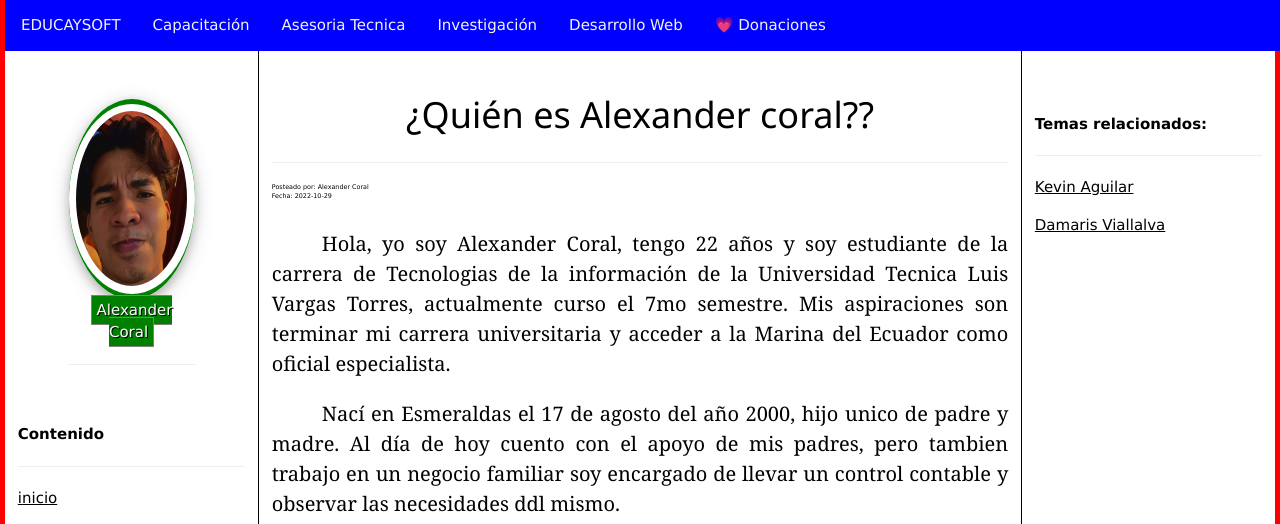
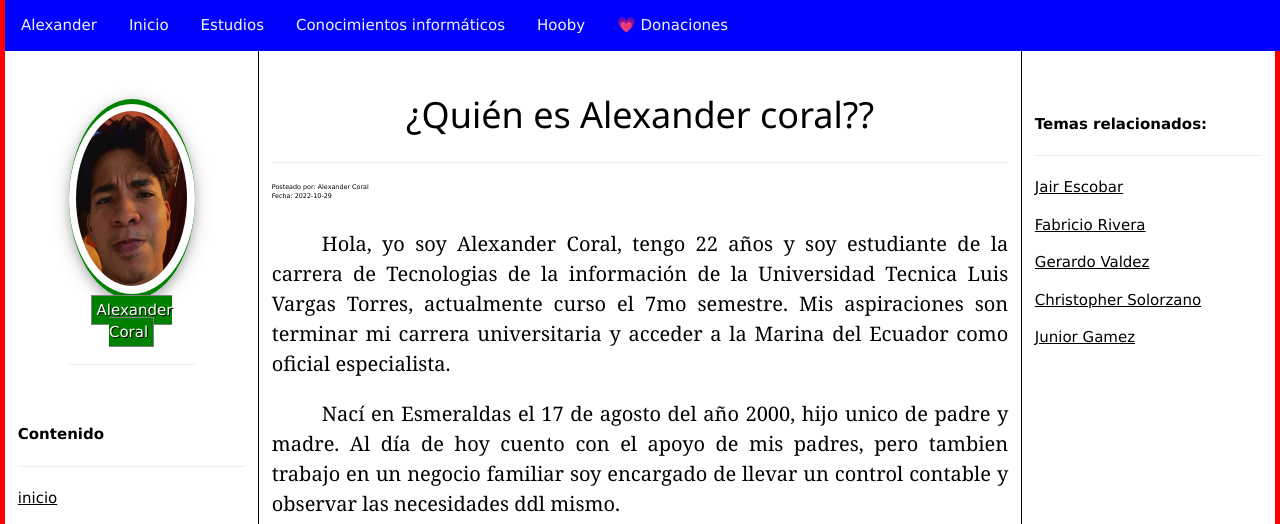
Before and after one commit to Alexandercg2022/CORALalexander, a PHP site: page / in a window 1280 px wide. Shown: the top 524 px of the page. Run offline with PHP 8.4, Linux system fonts and the light colour scheme.

Commit message:
actividad C2 primera parte

```diff
--- a/head.php
+++ b/head.php
@@ -8,7 +8,7 @@
 
 <html lang="es">
 <head>
- <title> Educaysoft </title>
+ <title> Coral Alexander </title>
 <meta charset="utf-8"/>
         <meta name="viewport" content="width=device-width, initial-scale=1" />
 <link rel="stylesheet" href="https://www.w3schools.com/w3css/4/w3.css">
@@ -111,11 +111,11 @@ width:30%;
 <div id="wrapper"  style="border:5px solid red; position:relative;">
 <div id="main" >
       <div class="navbar">
-        <a href="index.php">EDUCAYSOFT</a>
-        <a href="eys-capacitacion.php">Capacitación</a>
-        <a href="eys-asesoria-tecnica.php">Asesoria Tecnica</a>
-        <a href="eys-investigacion.php">Investigación</a>
-        <a href="eys-desarrollo-web.php">Desarrollo Web</a>
+        <a href="index.php">Alexander</a>
+        <a href="eys-capacitacion.php">Inicio</a>
+        <a href="eys-asesoria-tecnica.php">Estudios</a>
+        <a href="eys-investigacion.php">Conocimientos informáticos</a>
+        <a href="eys-desarrollo-web.php">Hooby</a>
     	<a href="donacion.php">&#128151; Donaciones</a>
         </div>
 
--- a/index.php
+++ b/index.php
@@ -79,13 +79,13 @@ include("marco-left.php")
 
 <script >
 
- document.title="Stalin";
+ document.title="Coral Alexander";
 document.getElementById("foto").src="./images/stalin.png";
 document.getElementById("elnombre").innerHTML="Alexander Coral";
 
  document.getElementById("blog-indice").innerHTML="<p><b>Contenido</b></p><hr> <p><a href='#'>inicio</a></p><p><a href='#blog-seccion2'>Estudios</a></p><p><a href='#blog-seccion3'>Conocimiento informático</a></p><p><a href='#blog-seccion4'>Hooby</a></p>";
 
- document.getElementById("blog-relacionados").innerHTML="<p><b>Temas relacionados:</b></p><hr> <p><a href='eys-kevin.php'>Kevin Aguilar</a></p><p><a href='eys-damaris.php'>Damaris Viallalva</a></p> ";
+ document.getElementById("blog-relacionados").innerHTML="<p><b>Temas relacionados:</b></p><hr> <p><a href='eys-kevin.php'>Jair Escobar</a></p><p><a href='eys-damaris.php'>Fabricio Rivera</a></p><p><a href='eys-damaris.php'>Gerardo Valdez</a></p><p><a href='eys-damaris.php'>Christopher Solorzano</a></p><p><a href='eys-damaris.php'>Junior Gamez</a></p> ";
  </script>
 
 <?php
```
